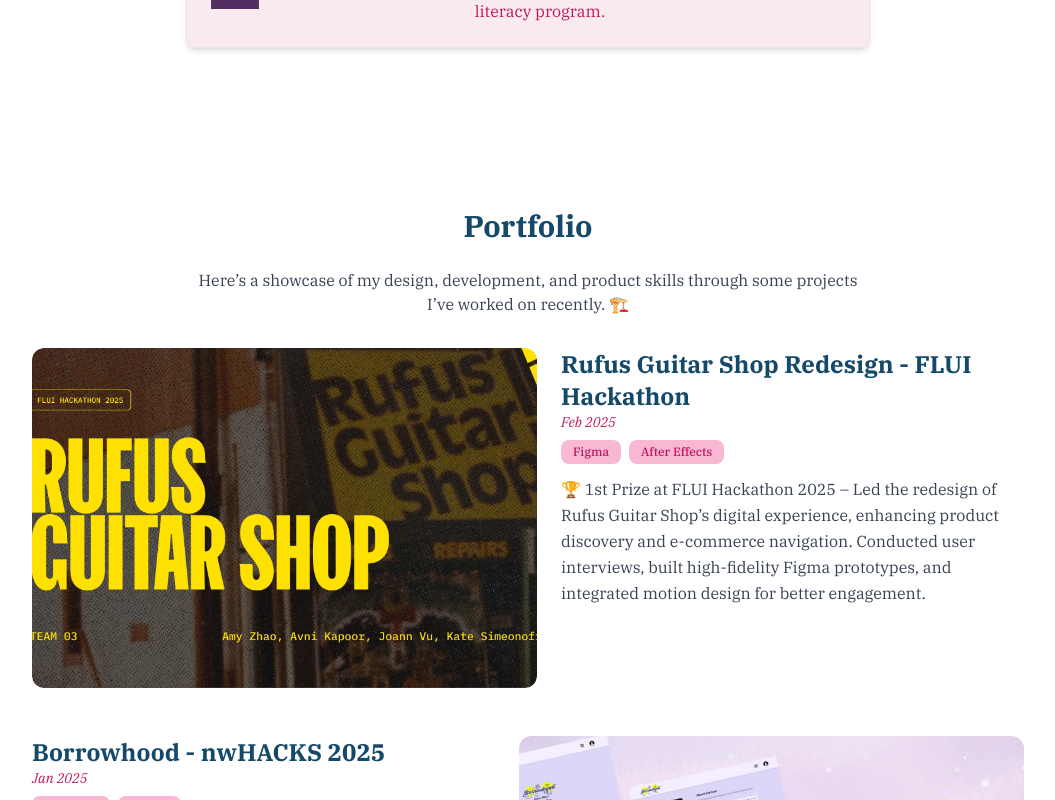
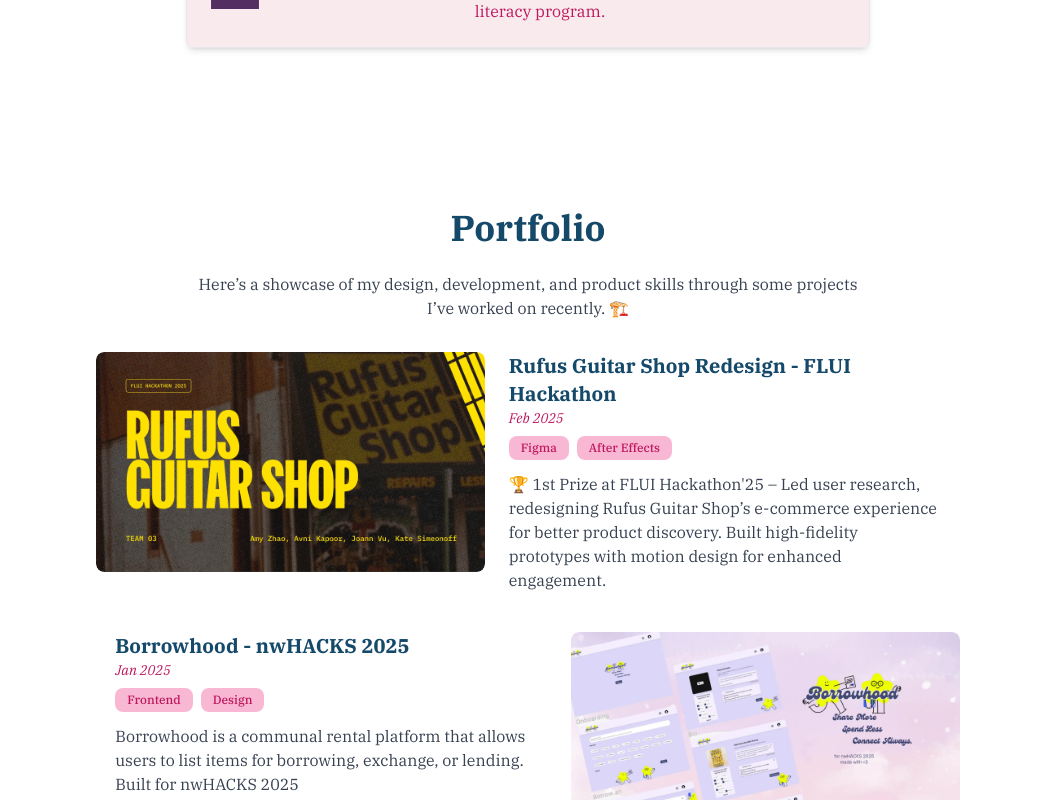
Before and after one commit to avkap007/personal-website-new, a Next.js app: page / in a window 1280 px wide. Shown: the part 2000-2800 px from the top of the page, without its empty margins (112-1167 px from the left). Built offline with nearby package versions, Linux system fonts and the light colour scheme.

Commit message:
formatting and visibility

```diff
--- a/public/data/portfolio.json
+++ b/public/data/portfolio.json
@@ -4,7 +4,7 @@
     "title": "Rufus Guitar Shop Redesign - FLUI Hackathon",
     "date": "Feb 2025",
     "tags": ["Figma", "After Effects"],
-    "description": "🏆 1st Prize at FLUI Hackathon 2025 – Led the redesign of Rufus Guitar Shop’s digital experience, enhancing product discovery and e-commerce navigation. Conducted user interviews, built high-fidelity Figma prototypes, and integrated motion design for better engagement.",
+    "description": "🏆 1st Prize at FLUI Hackathon'25 – Led user research, redesigning Rufus Guitar Shop’s e-commerce experience for better product discovery. Built high-fidelity prototypes with motion design for enhanced engagement.",
     "image": "/images/portfolio/flui-slide.webp",
     "link": "https://www.youtube.com/watch?v=_sr4xQZiCWQ&t=61s"
   },
--- a/src/components/Portfolio.tsx
+++ b/src/components/Portfolio.tsx
@@ -29,9 +29,9 @@
   }, []);
 
   return (
-    <section id="portfolio" className="w-full max-w-5xl mx-auto px-4 py-20">
+    <section id="portfolio" className="w-full max-w-5xl mx-auto px-8 md:px-20 py-20">
       {/* Section Title */}
-      <h1 className="text-3xl font-extrabold text-center mb-6 text-writingColor">
+      <h1 className="text-3xl md:text-4xl font-extrabold text-center mb-6 text-writingColor">
         Portfolio
       </h1>
 
@@ -39,8 +39,8 @@
         Here’s a showcase of my design, development, and product skills through some projects I’ve worked on recently. 🏗️
       </p>
 
-      {/* Project List (No Scrollbox) */}
-      <div className="space-y-12">
+      {/* Project List */}
+      <div className="space-y-10">
         {loading ? (
           <SkeletonLoader />
         ) : (
@@ -64,7 +64,7 @@
 const SkeletonLoader = () => (
   <div className="space-y-6">
     {[1, 2, 3].map((key) => (
-      <div key={key} className="h-72 bg-gray-200 animate-pulse rounded-lg w-full max-w-[700px] mx-auto"></div>
+      <div key={key} className="h-48 bg-gray-200 animate-pulse rounded-lg w-full max-w-[600px] mx-auto"></div>
     ))}
   </div>
 );
@@ -82,29 +82,31 @@
       reversed ? "md:flex-row-reverse" : ""
     }`}
   >
-    {/* ✅ Clickable Image */}
+    {/* ✅ Clickable Image (Perfect Slide-Like Shape) */}
     <a
       href={project.link}
       target="_blank"
       rel="noopener noreferrer"
-      className="w-full md:w-[60%] h-[340px] relative rounded-xl overflow-hidden group"
+      className="w-full md:w-[45%] h-[220px] relative rounded-lg overflow-hidden group"
     >
+      <div className="w-full h-full rounded-lg overflow-hidden">
         <Image
           src={project.image}
           alt={project.title}
-        width={720}
+          width={640}
           height={360}
-        className="rounded-xl shadow-md object-cover w-full h-full transition-transform duration-300 transform group-hover:scale-105"
+          className="w-full h-full object-cover transition-transform duration-300 transform group-hover:scale-105"
           loading="lazy"
         />
+      </div>
     </a>
 
-    {/* ✅ Project Details */}
-    <div className="w-full md:w-[55%]">
-      <h3 className="text-2xl font-bold text-writingColor">{project.title}</h3>
+    {/* ✅ Compact Project Details */}
+    <div className="w-full md:w-[50%]">
+      <h3 className="text-xl md:text-xl font-bold text-writingColor">{project.title}</h3>
       <p className="text-darkAccent text-sm italic">{project.date}</p>
 
-      {/* ✅ Consistent Tag Styling (Matches Buttons) */}
+      {/* ✅ Consistent Tag Styling */}
       <div className="flex flex-wrap gap-2 mt-2">
         {project.tags.map((tag, index) => (
           <span
@@ -116,7 +118,7 @@
         ))}
       </div>
 
-      <p className="mt-3 text-gray-700 leading-relaxed">
+      <p className="mt-3 text-gray-700 leading-relaxed text-sm md:text-base">
         {project.description}
       </p>
     </div>
```
Lines whose indentation alone changed are shown as unchanged.
